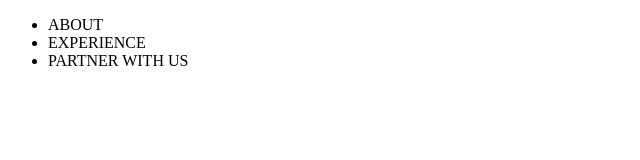
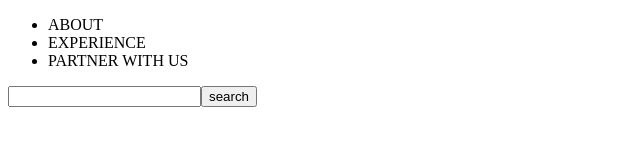
Before and after one commit to addisgebremedhin89/applying-concepts, a plain HTML site: page index.html in a window 1280 px wide. Shown: the whole page, without its empty margins (0-640 px from the left). Drawn offline with Linux system fonts and the light colour scheme.

Commit message:
added search box, will need to learn more and practice this more

```diff
--- a/index.html
+++ b/index.html
@@ -16,6 +16,10 @@
           <li>EXPERIENCE</li>
           <li>PARTNER WITH US</li>
         </ul>
+
+        <form id="search-box" method"get" action="http://www.google.com">
+                <input type="text" class="textinput" name="q" size="21" maxlength="120"><input type="submit" value="search" class="tfbutton">
+        </form>
       </div> <!--closes nav-bar div-->
 
 
```
